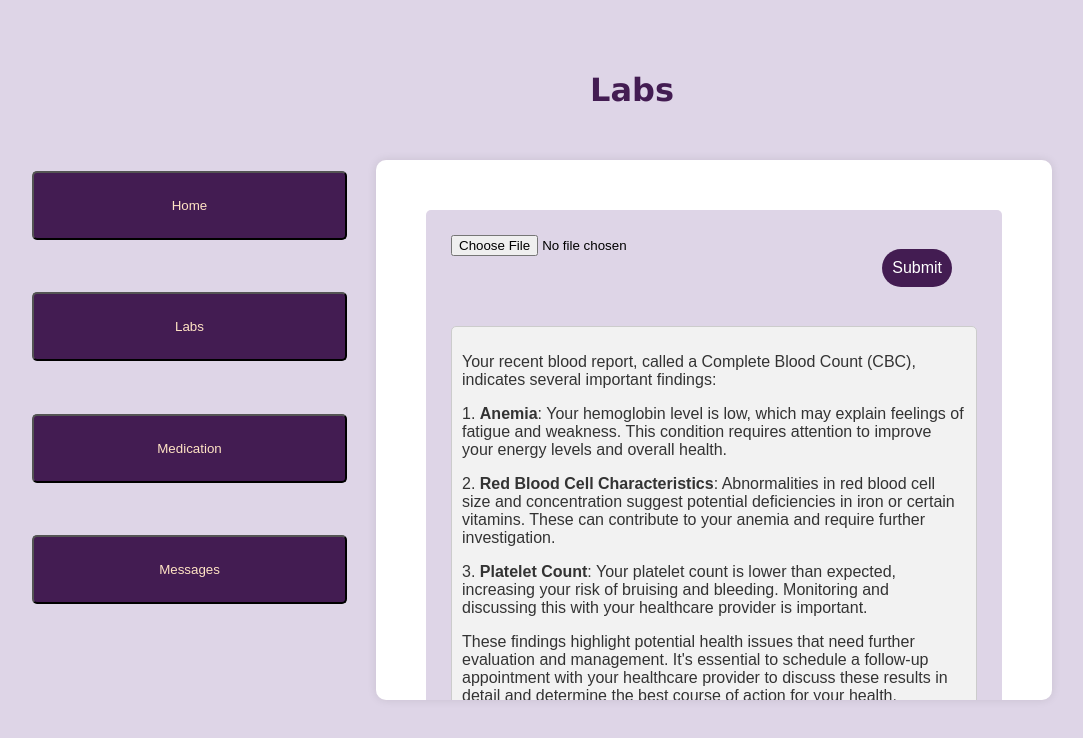
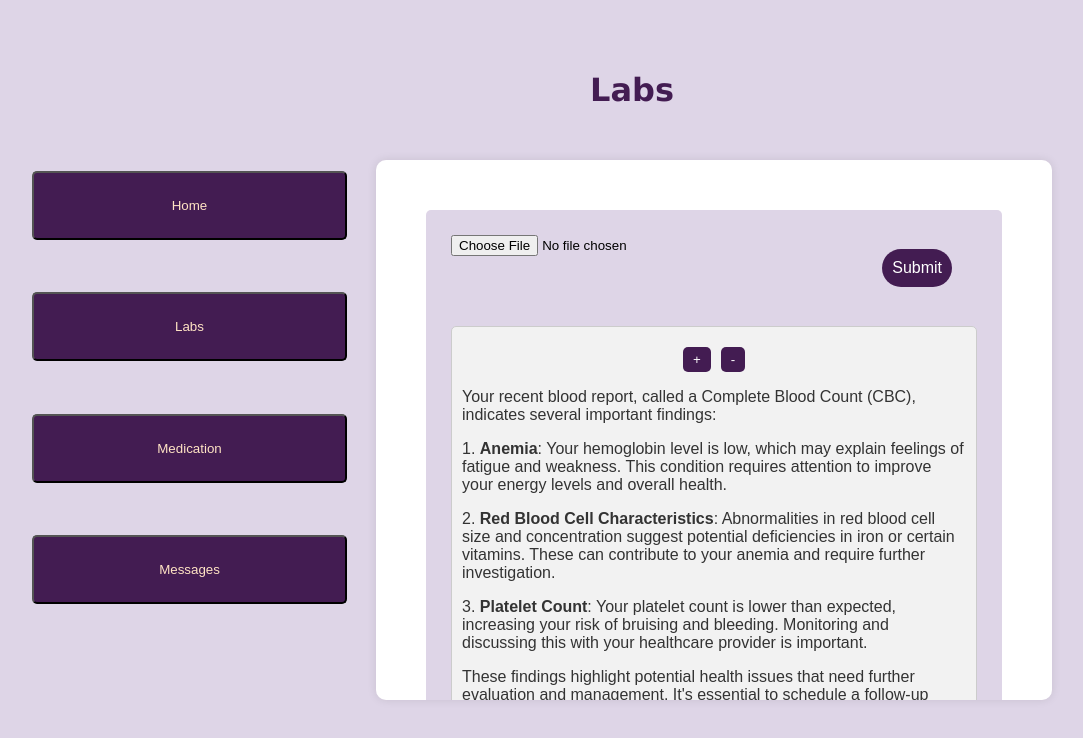
Before and after one commit to abbsgp/PatientPal, a React (Create React App) app in the folder frontend/: page /labs in a window 1280 px wide. Both pictures are taken after a click on the button "Submit". Shown: the top 738 px of the page, without its empty margins (8-1091 px from the left). Built offline with nearby package versions, Linux system fonts and the light colour scheme; no server answers.

Commit message:
created a functionality that allowed users to increase or decrease font size

```diff
--- a/frontend/src/pages/home.css
+++ b/frontend/src/pages/home.css
@@ -166,3 +166,23 @@
     font-family: Arial, sans-serif;
     color: #333;
 }
+
+.font-size-buttons {
+  display: flex;
+  justify-content: center;
+  margin-top: 10px;
+}
+
+.font-size-buttons button {
+  padding: 5px 10px;
+  margin: 0 5px;
+  background-color: #431c52;
+  color: #fff;
+  border: none;
+  border-radius: 5px;
+  cursor: pointer;
+}
+
+.font-size-buttons button:hover {
+  background-color: #623c74;
+}
--- a/frontend/src/pages/labs.js
+++ b/frontend/src/pages/labs.js
@@ -8,6 +8,7 @@ function UploadPdf() {
     const [pdf, setPdf] = useState('');
     const [pageLimit, setPageLimit] = useState(2);
     const [responseMessage, setResponseMessage] = useState('');
+    const [fontSize, setFontSize] = useState(16); // Initial font size
 
     function handlePdf(e) {
         setPdf(e.target.files[0]);
@@ -26,6 +27,14 @@ function UploadPdf() {
             });
     }
 
+    function increaseFontSize() {
+        setFontSize(prevSize => prevSize + 2); // Increase font size by 2
+    }
+
+    function decreaseFontSize() {
+        setFontSize(prevSize => Math.max(prevSize - 2, 10)); // Decrease font size by 2, with minimum size 10
+    }
+
     return (
         <div>
             <input type="file" name="file" onChange={handlePdf} />
@@ -34,25 +43,30 @@ function UploadPdf() {
                     <button onClick={handleApi}>Submit</button>
                 </div>
             </div>
-            {/* Conditionally render the response message */}
             {responseMessage && (
-                <div className="response-message">
+                <>
+                <div className="response-message" style={{ fontSize: `${fontSize}px` }}>
+                <div className="font-size-buttons">
+                    <button onClick={increaseFontSize}>+</button>
+                    <button onClick={decreaseFontSize}>-</button>
+                </div>
                     <p>
-                    Your recent blood report, called a Complete Blood Count (CBC), indicates several important findings:
+                        Your recent blood report, called a Complete Blood Count (CBC), indicates several important findings:
                     </p>
                     <p>
-                    1. <strong>Anemia</strong>: Your hemoglobin level is low, which may explain feelings of fatigue and weakness. This condition requires attention to improve your energy levels and overall health.
+                        1. <strong>Anemia</strong>: Your hemoglobin level is low, which may explain feelings of fatigue and weakness. This condition requires attention to improve your energy levels and overall health.
                     </p>
                     <p>
-                    2. <strong>Red Blood Cell Characteristics</strong>: Abnormalities in red blood cell size and concentration suggest potential deficiencies in iron or certain vitamins. These can contribute to your anemia and require further investigation.
+                        2. <strong>Red Blood Cell Characteristics</strong>: Abnormalities in red blood cell size and concentration suggest potential deficiencies in iron or certain vitamins. These can contribute to your anemia and require further investigation.
                     </p>
                     <p>
-                    3. <strong>Platelet Count</strong>: Your platelet count is lower than expected, increasing your risk of bruising and bleeding. Monitoring and discussing this with your healthcare provider is important.
+                        3. <strong>Platelet Count</strong>: Your platelet count is lower than expected, increasing your risk of bruising and bleeding. Monitoring and discussing this with your healthcare provider is important.
                     </p>
                     <p>
-                    These findings highlight potential health issues that need further evaluation and management. It's essential to schedule a follow-up appointment with your healthcare provider to discuss these results in detail and determine the best course of action for your health.
+                        These findings highlight potential health issues that need further evaluation and management. It's essential to schedule a follow-up appointment with your healthcare provider to discuss these results in detail and determine the best course of action for your health.
                     </p>
                 </div>
+                </>
             )}
         </div>
     );
--- a/frontend/src/pages/meds.js
+++ b/frontend/src/pages/meds.js
@@ -3,12 +3,21 @@ import "./home.css";
 
 function Meds() {
     const [showResponse, setShowResponse] = useState(false);
+    const [fontSize, setFontSize] = useState(16); // Initial font size
 
     const handleExplainClick = () => {
         setTimeout(() => {
             setShowResponse(!showResponse);
         }, 2000);
     };
+
+    function increaseFontSize() {
+        setFontSize(prevSize => prevSize + 2); // Increase font size by 2
+    }
+
+    function decreaseFontSize() {
+        setFontSize(prevSize => Math.max(prevSize - 2, 10)); // Decrease font size by 2, with minimum size 10
+    }
 
     return (
         <>
@@ -25,7 +34,11 @@ function Meds() {
                     </div>
                 </div>
                 {showResponse && (
-                    <div className="response-message">
+                    <div className="response-message" style={{ fontSize: `${fontSize}px` }}>
+                        <div className="font-size-buttons">
+                            <button onClick={increaseFontSize}>+</button>
+                            <button onClick={decreaseFontSize}>-</button>
+                        </div>
                         <p>This medication, <strong>Losartan</strong>, is commonly prescribed to help manage high blood pressure and certain heart conditions.
                         It works by <strong>relaxing blood vessels</strong>, which helps to lower blood pressure and reduce the workload on the heart. Common
                         side effects may include <strong>dizziness, fatigue, and changes in kidney function</strong>. It's essential to take this medication
```
